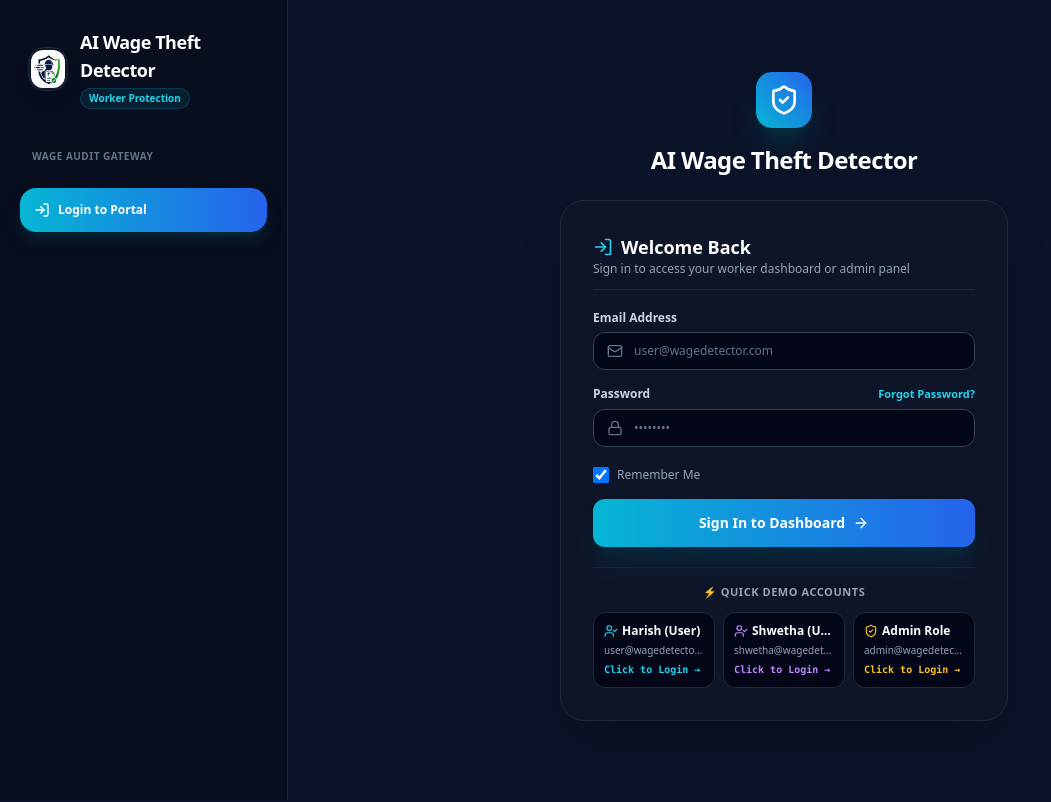
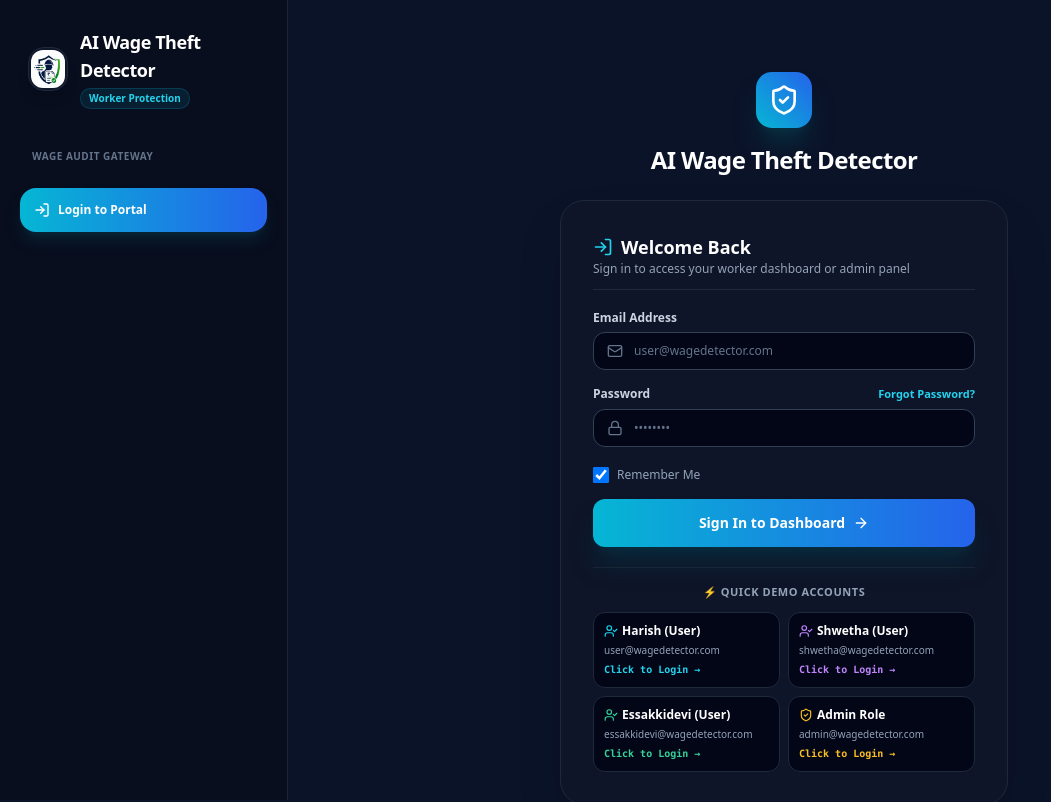
Before and after one commit to vharish31/AI-Wage-Theft-Detector, a React (Vite) app in the folder frontend/: page /login in a window 1280 px wide. Shown: the top 802 px of the page, without its empty margins (0-1051 px from the left). Built offline with nearby package versions, Linux system fonts and the light colour scheme; no server answers.

Commit message:
user added

```diff
--- a/frontend/src/pages/Login.jsx
+++ b/frontend/src/pages/Login.jsx
@@ -56,6 +56,12 @@ export default function Login() {
     setEmail('shwetha@wagedetector.com');
     setPassword('User@123');
     handleLogin(null, 'shwetha@wagedetector.com', 'User@123');
+  };
+
+  const handleDemoEssakkideviLogin = () => {
+    setEmail('essakkidevi@wagedetector.com');
+    setPassword('User@123');
+    handleLogin(null, 'essakkidevi@wagedetector.com', 'User@123');
   };
 
   return (
@@ -166,7 +172,7 @@ export default function Login() {
             ⚡ Quick Demo Accounts
           </p>
 
-          <div className="grid grid-cols-1 sm:grid-cols-3 gap-2">
+          <div className="grid grid-cols-2 gap-2">
             {/* User Login Card (Harish) */}
             <button
               type="button"
@@ -195,6 +201,20 @@ export default function Login() {
               <p className="text-[10px] text-purple-400 font-mono font-bold mt-1">Click to Login →</p>
             </button>
 
+            {/* User Login Card (Essakkidevi) */}
+            <button
+              type="button"
+              onClick={handleDemoEssakkideviLogin}
+              className="p-2.5 rounded-xl bg-slate-950 border border-slate-800 hover:border-emerald-500/50 hover:bg-slate-800/40 text-left transition-all cursor-pointer group"
+            >
+              <div className="flex items-center gap-1 mb-1">
+                <UserCheck className="w-3.5 h-3.5 text-emerald-400 shrink-0" />
+                <span className="text-xs font-bold text-white group-hover:text-emerald-300 truncate">Essakkidevi (User)</span>
+              </div>
+              <p className="text-[10px] text-slate-400 truncate">essakkidevi@wagedetector.com</p>
+              <p className="text-[10px] text-emerald-400 font-mono font-bold mt-1">Click to Login →</p>
+            </button>
+
             {/* Admin Login Card */}
             <button
               type="button"
--- a/frontend/src/services/authApi.js
+++ b/frontend/src/services/authApi.js
@@ -43,6 +43,18 @@ export const loginAPI = async (email, password) => {
         role: 'USER',
         token: 'mock-jwt-token-shwetha-2026',
         phone: '+91 98888 77777',
+        state: 'Tamil Nadu',
+        status: 'ACTIVE',
+        createdAt: new Date().toISOString()
+      };
+    } else if ((cleanEmail === 'essakkidevi@wagedetector.com' || cleanEmail === 'essakkidevi@example.com') && (password === 'User@123' || password === 'Essakkidevi@123')) {
+      return {
+        userId: 'usr-worker-04',
+        name: 'Essakkidevi',
+        email: 'essakkidevi@wagedetector.com',
+        role: 'USER',
+        token: 'mock-jwt-token-essakkidevi-2026',
+        phone: '+91 97777 66666',
         state: 'Tamil Nadu',
         status: 'ACTIVE',
         createdAt: new Date().toISOString()
@@ -166,7 +178,8 @@ export const getAdminUsersAPI = async (token) => {
   } catch (error) {
     return [
       { id: 'usr-worker-01', name: 'Harish', email: 'user@wagedetector.com', role: 'USER', phone: '+91 91234 56789', state: 'Tamil Nadu', status: 'ACTIVE', created_at: '2026-07-05T10:15:00Z' },
-      { id: 'usr-worker-03', name: 'Shwetha', email: 'shwetha@wagedetector.com', role: 'USER', phone: '+91 98888 77777', state: 'Tamil Nadu', status: 'ACTIVE', created_at: '2026-07-12T09:30:00Z' }
+      { id: 'usr-worker-03', name: 'Shwetha', email: 'shwetha@wagedetector.com', role: 'USER', phone: '+91 98888 77777', state: 'Tamil Nadu', status: 'ACTIVE', created_at: '2026-07-12T09:30:00Z' },
+      { id: 'usr-worker-04', name: 'Essakkidevi', email: 'essakkidevi@wagedetector.com', role: 'USER', phone: '+91 97777 66666', state: 'Tamil Nadu', status: 'ACTIVE', created_at: '2026-07-15T11:20:00Z' }
     ];
   }
 };
```
Also changed, not shown: 2 other files (tests, documents, lock files or other folders).
